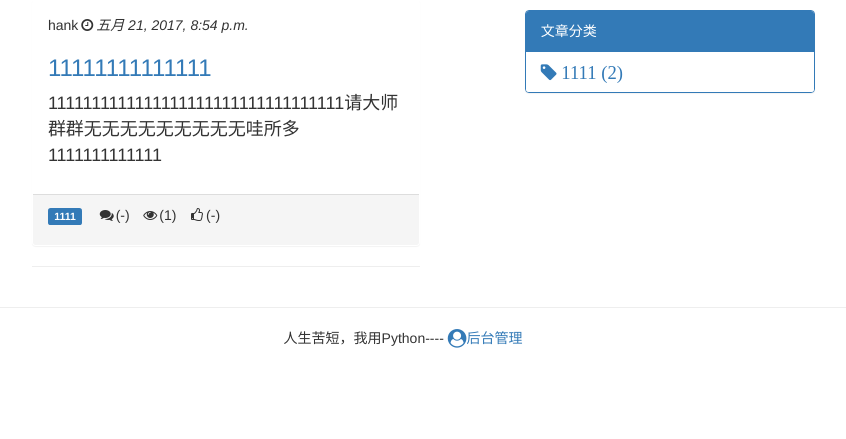
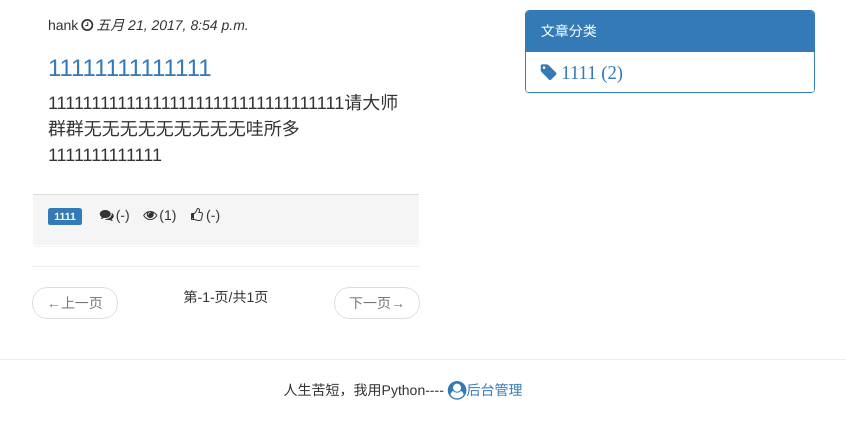
Before and after one commit to 948945476/Blog, a Django app: page /blog in a window 1280 px wide. Shown: the part 308-747 px from the top of the page, without its empty margins (237-1083 px from the left). Run offline with Django 3.2, Linux system fonts and the light colour scheme; data comes from the database, SQL or seed files in the repository; some libraries are stand-ins or nearby versions.

Commit message:
增加博客列表分页-简版以后会改善

```diff
--- a/VenvProjectBlog/blog/views.py
+++ b/VenvProjectBlog/blog/views.py
@@ -6,6 +6,9 @@ from django.http import HttpResponse
 from .models import Posts, Category
 from django.shortcuts import get_object_or_404
 from comments.forms import CommentForm
+from django.utils.text import slugify
+from markdown.extensions.toc import TocExtension
+from django.core.paginator import Paginator, PageNotAnInteger, EmptyPage
 
 import markdown
 
@@ -13,6 +16,16 @@ import markdown
 def  list(request):
 	# return HttpResponse('欢迎访问我的主页')
 	post_list = Posts.objects.all()
+	#分页
+	ps = Paginator(post_list, 8)
+	pn = request.GET.get('page')
+	try:
+		post_list = ps.page(pn)
+	except PageNotAnInteger:
+		post_list = ps.page(1)
+	except EmptyPage:
+		post_list = ps.page(ps.num_pages())
+
 	return render(request, 'blog/list.html',context={
 			'post_list':post_list
 		})
@@ -22,12 +35,13 @@ def detail(request, pk):
 	md = markdown.Markdown(extensions=[
 		'markdown.extensions.extra',
 		'markdown.extensions.codehilite',
-		'markdown.extensions.toc',
+		#'markdown.extensions.toc',
+		#锚点美化
+		TocExtension(slugify=slugify),
 		])
 	post.showNum +=1
 	post.save()
 	post.body = md.convert(post.body)
-	#
 
 	form = CommentForm()
 	comment_list = post.comment_set.all()
--- a/VenvProjectBlog/templates/blog/list.html
+++ b/VenvProjectBlog/templates/blog/list.html
@@ -33,6 +33,21 @@
 			{% empty %}
 			<div class="no-post">暂时没有文章</div>
 			{% endfor %}
+			<nav aria-label="...">
+			  <ul class="pager">
+			  	{% if post_list.has_previous %}
+			    <li class="previous"><a href="?page={{ post_list.previous_page_number }}"><span aria-hidden="true">&larr;</span>上一页</a></li>
+			    {% else %}
+			    <li class="previous disabled"><a href="#"><span aria-hidden="true">&larr;</span>上一页</a></li>
+			    {% endif %}
+			    <li>第-{{ post_list.number }}-页/共{{ post_list.paginator.num_pages }}页</li>
+			    {% if post_list.has_next %}
+			    <li class="next"><a href="?page={{ post_list.next_page_number }}">下一页<span aria-hidden="true">&rarr;</span></a></li>
+			    {% else %}
+			    <li class="next disabled"><a href="#">下一页<span aria-hidden="true">&rarr;</span></a></li>
+			    {% endif %}
+			  </ul>
+			</nav>
 		</div>
 		<div class="col-md-1 col-sm-1 col-xs-0">
 		</div>
```
